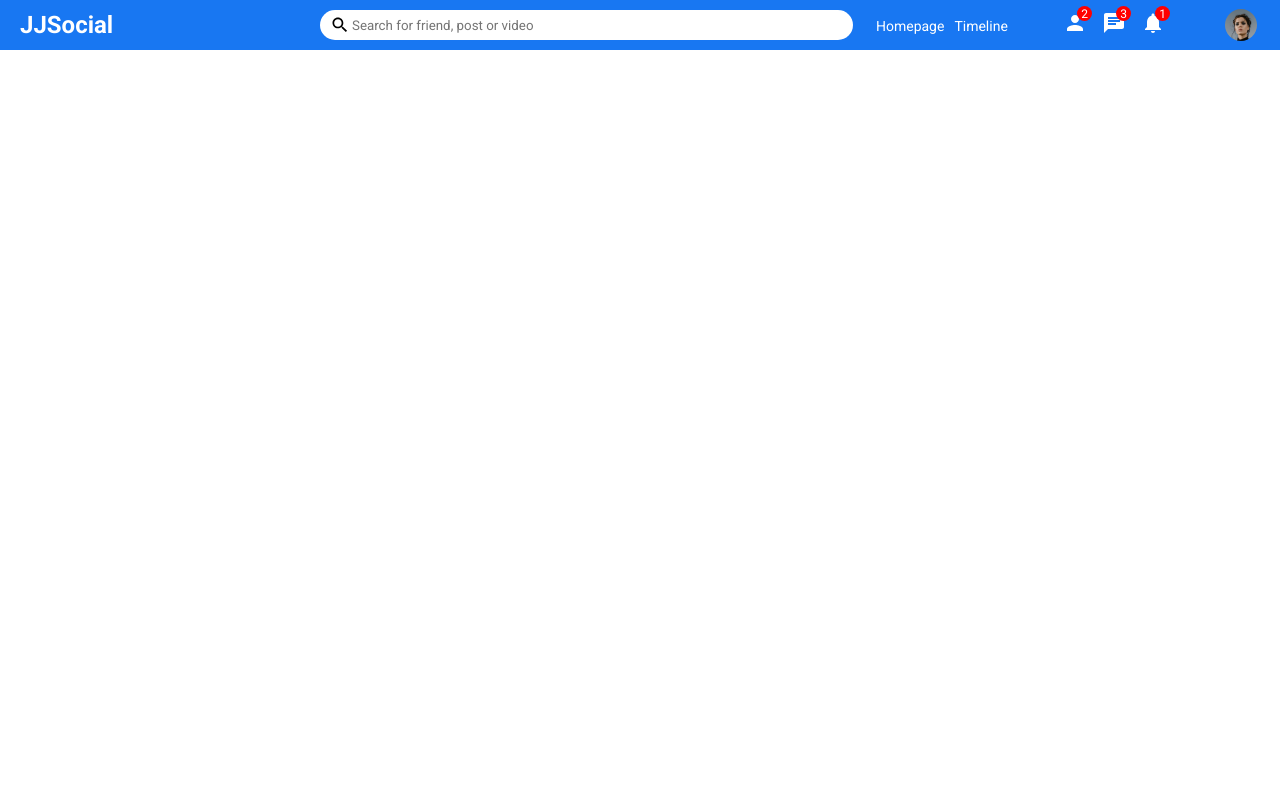
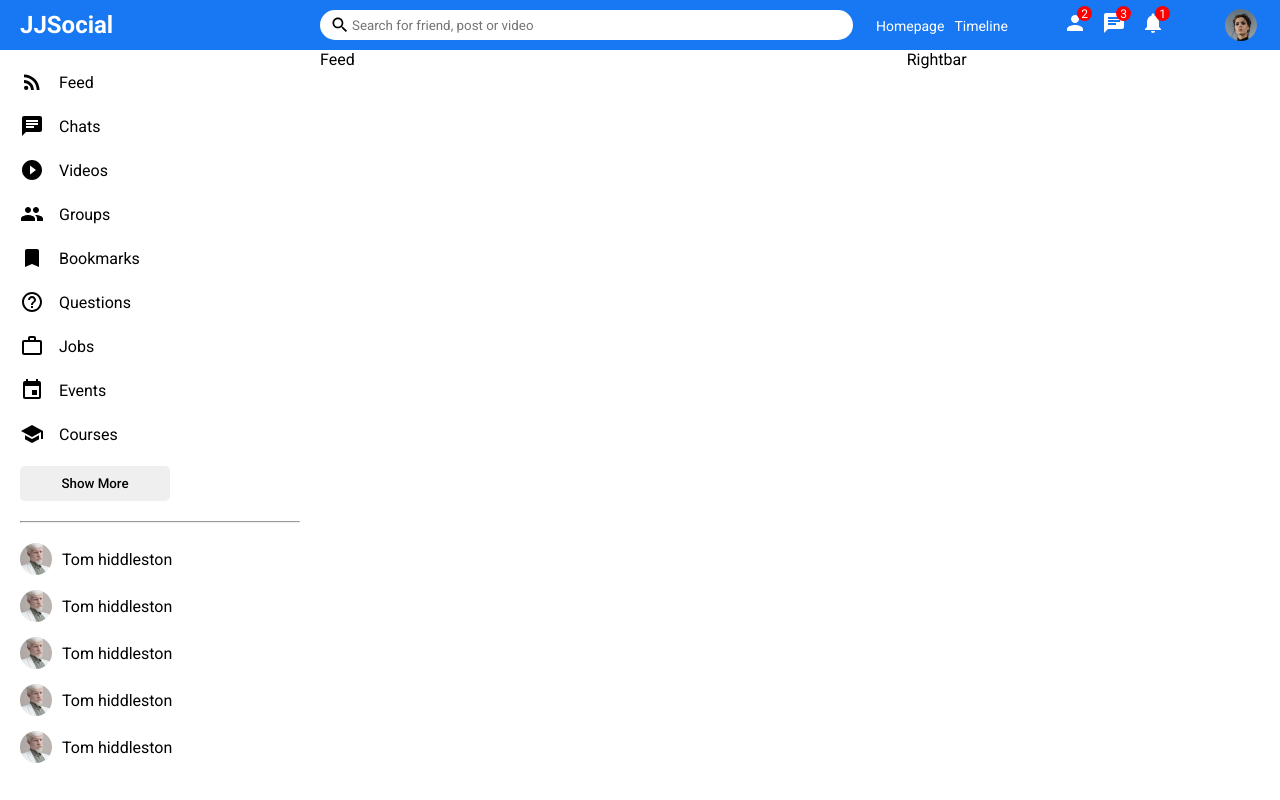
Before and after one commit to jibujacob/SocialMediaWebApp-MERN, a React (Create React App) app in the folder client/: page / in a window 1280 px wide. Built offline with nearby package versions, Linux system fonts and the light colour scheme; the HTML template or start-up script is replaced by a standard one.

Commit message:
Sidebar Component Completed

```diff
--- a/client/src/App.js
+++ b/client/src/App.js
@@ -1,11 +1,11 @@
+
 import Home from "./pages/Home";
-
 
 function App() {
   return (
-    <div>
+    <>
       <Home/>
-    </div>
+    </>
   );
 }
 
--- /dev/null
+++ b/client/src/components/Feed.jsx
@@ -0,0 +1,16 @@
+import React from 'react'
+import styled from "styled-components"
+
+const Container = styled.div`
+    flex:5.5;
+`
+
+const Feed = () => {
+    return (
+        <Container>
+            Feed
+        </Container>
+    )
+}
+
+export default Feed
--- /dev/null
+++ b/client/src/components/Rightbar.jsx
@@ -0,0 +1,16 @@
+import React from 'react'
+import styled from "styled-components"
+
+const Container = styled.div`
+    flex:3.5;
+`
+
+const Rightbar = () => {
+    return (
+        <Container>
+            Rightbar
+        </Container>
+    )
+}
+
+export default Rightbar
--- /dev/null
+++ b/client/src/components/Sidebar.jsx
@@ -0,0 +1,205 @@
+import React from 'react'
+import styled ,{ css } from "styled-components"
+
+import RssFeedIcon from '@mui/icons-material/RssFeed';
+import ChatIcon from '@mui/icons-material/Chat';
+import PlayCircleFilledOutlinedIcon from '@mui/icons-material/PlayCircleFilledOutlined';
+import GroupIcon from '@mui/icons-material/Group';
+import BookmarkIcon from '@mui/icons-material/Bookmark';
+import HelpOutlineIcon from '@mui/icons-material/HelpOutline';
+import WorkOutlineIcon from '@mui/icons-material/WorkOutline';
+import EventIcon from '@mui/icons-material/Event';
+import SchoolIcon from '@mui/icons-material/School';
+
+
+const Container = styled.div`
+    flex:3;
+    height: calc(100vh - 50px);
+    overflow-y:scroll;
+
+    &::-webkit-scrollbar{
+        width:5px;
+    }
+
+    &::-webkit-scrollbar-track{
+        background-color:#f1f1f1;
+    }
+
+    &::-webkit-scrollbar-thumb{
+        background-color:rgb(179,179,179);
+    }
+
+`
+
+const Wrapper = styled.div`
+    padding:20px;
+`
+const List = styled.ul`
+    margin:0;
+    padding:0;
+    list-style:none;
+`
+
+const ListItem = styled.li`
+    display:flex;
+    align-items:center;
+    margin-bottom:20px;
+`
+
+// Below are the material UI components styling
+
+const IconStyle = css`
+    margin-right:15px;
+`
+const Feed = styled(RssFeedIcon)`
+    ${IconStyle}
+`
+
+const Chat = styled(ChatIcon)`
+    ${IconStyle}
+`
+
+const PlayCircle = styled(PlayCircleFilledOutlinedIcon)`
+    ${IconStyle}
+`
+
+const Group = styled(GroupIcon)`
+    ${IconStyle}
+`
+
+const Bookmark = styled(BookmarkIcon)`
+    ${IconStyle}
+`
+
+const HelpOutline = styled(HelpOutlineIcon)`
+    ${IconStyle}
+`
+
+const WorkOutline = styled(WorkOutlineIcon)`
+    ${IconStyle}
+`
+
+const Event = styled(EventIcon)`
+    ${IconStyle}
+`
+
+const School = styled(SchoolIcon)`
+    ${IconStyle}
+`
+
+const ListItemTitle = styled.span`
+    ${IconStyle}
+`
+
+const Button = styled.button`
+    width:150px;
+    border:none;
+    padding:10px;
+    border-radius:5px;
+    cursor:pointer;
+    font-weight:500;
+`
+const Hr = styled.hr`
+    margin:20px 0;
+`
+
+const FriendList = styled.ul`
+    padding:0;
+    margin:0;
+    list-style:none;
+`
+
+const Friend = styled.li`
+    display:flex;
+    align-items:center;
+    margin-bottom:15px;
+`
+
+const FriendImage = styled.img`
+    width:32px;
+    height:32px;
+    border-radius:50%;
+    object-fit:cover;
+    margin-right:10px;
+`
+
+const FriendName = styled.span`
+
+`
+
+const Sidebar = () => {
+    return (
+        <Container>
+           <Wrapper>
+               <List>
+                    <ListItem>
+                        <Feed/>
+                        <ListItemTitle>Feed</ListItemTitle>
+                    </ListItem>
+                    <ListItem>
+                        <Chat/>
+                        <ListItemTitle>Chats</ListItemTitle>
+                    </ListItem>
+                    <ListItem>
+                        <PlayCircle/>
+                        <ListItemTitle>Videos</ListItemTitle>
+                    </ListItem>
+                    <ListItem>
+                        <Group/>
+                        <ListItemTitle>Groups</ListItemTitle>
+                    </ListItem>
+                    <ListItem>
+                        <Bookmark/>
+                        <ListItemTitle>Bookmarks</ListItemTitle>
+                    </ListItem>
+                    <ListItem>
+                        <HelpOutline/>
+                        <ListItemTitle>Questions</ListItemTitle>
+                    </ListItem>
+                    <ListItem>
+                        <WorkOutline/>
+                        <ListItemTitle>Jobs</ListItemTitle>
+                    </ListItem>
+                    <ListItem>
+                        <Event/>
+                        <ListItemTitle>Events</ListItemTitle>
+                    </ListItem>
+                    <ListItem>
+                        <School/>
+                        <ListItemTitle>Courses</ListItemTitle>
+                    </ListItem>
+               </List>
+               <Button>Show More</Button>
+               <Hr/>
+               <FriendList>
+                    <Friend>
+                        <FriendImage src="/assets/person/2.jpeg"/>
+                        <FriendName>Tom hiddleston</FriendName>
+                    </Friend>
+
+                    <Friend>
+                        <FriendImage src="/assets/person/2.jpeg"/>
+                        <FriendName>Tom hiddleston</FriendName>
+                    </Friend>
+
+                    <Friend>
+                        <FriendImage src="/assets/person/2.jpeg"/>
+                        <FriendName>Tom hiddleston</FriendName>
+                    </Friend>
+
+                    <Friend>
+                        <FriendImage src="/assets/person/2.jpeg"/>
+                        <FriendName>Tom hiddleston</FriendName>
+                    </Friend>
+
+                    <Friend>
+                        <FriendImage src="/assets/person/2.jpeg"/>
+                        <FriendName>Tom hiddleston</FriendName>
+                    </Friend>
+               </FriendList>
+           </Wrapper>
+        </Container>
+    )
+}
+
+export default Sidebar
--- a/client/src/pages/Home.jsx
+++ b/client/src/pages/Home.jsx
@@ -1,16 +1,26 @@
 import React from 'react'
 import styled from "styled-components"
+
 import Topbar from '../components/Topbar'
+import Feed from "../components/Feed";
+import Rightbar from "../components/Rightbar";
+import Sidebar from "../components/Sidebar";
 
-const Container = styled.div`
-
+const BodyContainer = styled.div`
+    display:flex;
+    width:100%;
 `
 
 const Home = () => {
     return (
-        <Container>
+        <>
             <Topbar/>
-        </Container>
+            <BodyContainer>
+                <Sidebar/>
+                <Feed/>
+                <Rightbar/>
+            </BodyContainer>
+        </>
     )
 }
 
```
